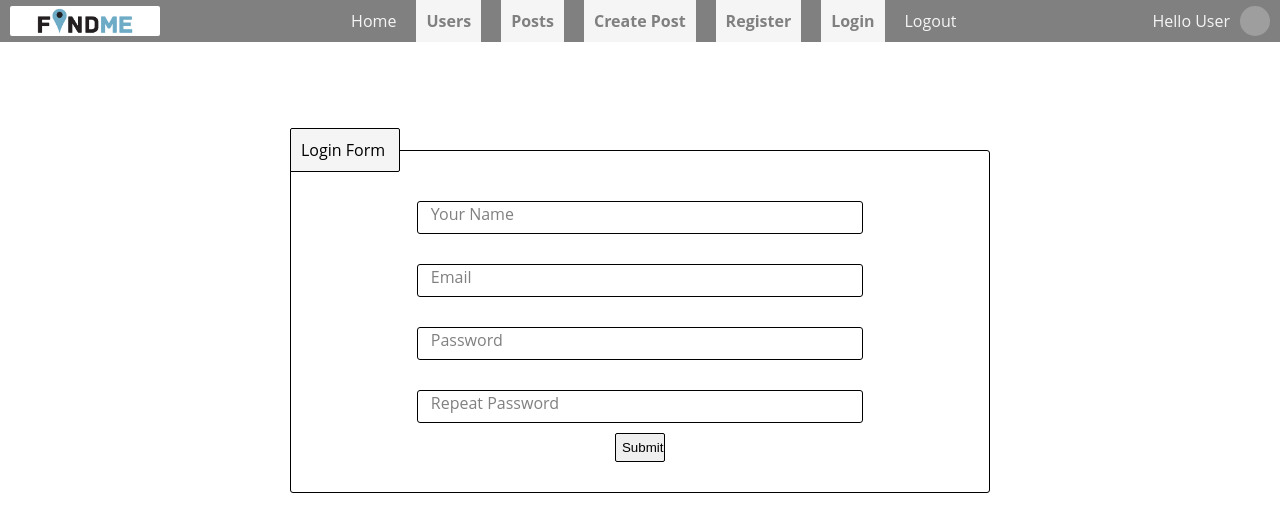
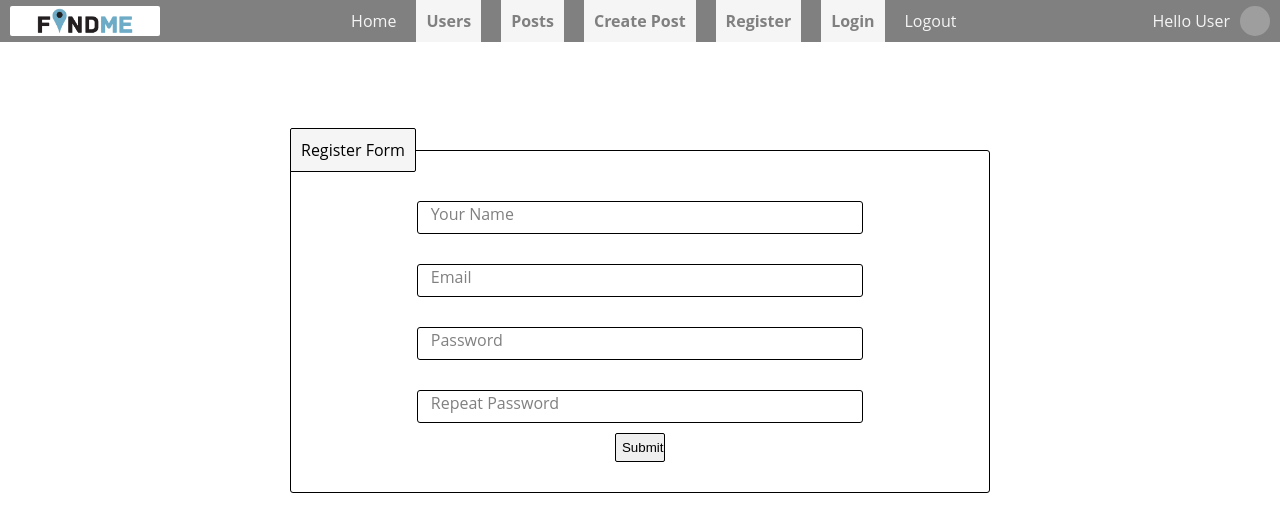
Before and after one commit to emotive44/Social-Network, a React (Create React App) app in the folder frontend/: page /register in a window 1280 px wide. Shown: the top 532 px of the page. Built offline with nearby package versions, Linux system fonts and the light colour scheme; grey boxes are pictures that could not be loaded.

Commit message:
FormWrapper component

```diff
--- a/frontend/src/components/auth/Register.jsx
+++ b/frontend/src/components/auth/Register.jsx
@@ -4,6 +4,7 @@ import './Register.scss';
 
 import emailValidate from '../../utils/emailValidate';
 
+import FormWrapper from '../common/FormWrapper';
 import Input from '../common/Input';
 
 
@@ -15,9 +16,7 @@ const Register = () => {
   }
 
   return (
-    <div className="form">
-      <label className="login">Login Form</label>
-      <form onSubmit={handleSubmit(submit)}>
+    <FormWrapper submitHandler={handleSubmit(submit)} title='Register Form'>
       <Input
         type='text'
         name='name'
@@ -59,8 +58,7 @@ const Register = () => {
         err={errors.rePassword && errors.rePassword.message}
       />
       <button type='submit'>Submit</button>
-      </form>
-    </div>
+    </FormWrapper>
   );
 }
 
--- a/frontend/src/components/auth/Register.scss
+++ b/frontend/src/components/auth/Register.scss
@@ -1,31 +1,3 @@
-@import '../../index.scss';
-
-.form {
-  max-width: 70rem;
-  min-width: 45rem;
-  border: 1px solid black;
-  margin: 0 auto;
-  margin-top: 15rem;
-  margin-bottom: 1rem;
-  position: relative;
-  border-radius: 0.3rem;
-
-  .login {
-    position: absolute;
-    top: -23px; left: -1px;
-    border: 1px solid black;
-    display: inline-block;
-    width: 11rem;
-    border-radius: 0.2rem 0.2rem 0.2rem 0;
-    padding: 1rem;
-    background: $white-color;
-  }
-
-  form {
-    width: 80%;
-    padding: 2rem 0;
-    margin: 0 auto;
-
 button {
   width: 5rem;
   padding: 0.6rem;
@@ -35,11 +7,3 @@
   border: 1px solid black;
   border-radius: 0.2rem;
 }
-  }
-}
-
-@media (max-width: 700px) {
-  .form {
-    margin: 24rem 7rem 0 7rem;
-  }
-}
--- /dev/null
+++ b/frontend/src/components/common/FormWrapper.jsx
@@ -0,0 +1,16 @@
+import React from 'react';
+import './FormWrapper.scss';
+
+
+const FormWrapper = ({ submitHandler, title, children }) => {
+  return (
+    <div className="form">
+      <label className="form-title">{title}</label>
+      <form onSubmit={submitHandler}>
+        {children}
+      </form>
+    </div>
+  );
+}
+
+export default FormWrapper;
--- /dev/null
+++ b/frontend/src/components/common/FormWrapper.scss
@@ -0,0 +1,35 @@
+@import '../../index.scss';
+
+.form {
+  max-width: 70rem;
+  min-width: 45rem;
+  border: 1px solid black;
+  margin: 0 auto;
+  margin-top: 15rem;
+  margin-bottom: 1rem;
+  position: relative;
+  border-radius: 0.3rem;
+
+  &-title {
+    position: absolute;
+    top: -23px; left: -1px;
+    border: 1px solid black;
+    display: inline-block;
+    width: auto;
+    border-radius: 0.2rem 0.2rem 0.2rem 0;
+    padding: 1rem;
+    background: $white-color;
+  }
+
+  form {
+    width: 80%;
+    padding: 2rem 0;
+    margin: 0 auto;
+  }
+}
+
+@media (max-width: 700px) {
+  .form {
+    margin: 24rem 7rem 0 7rem;
+  }
+}
```
Lines whose indentation alone changed are shown as unchanged.
